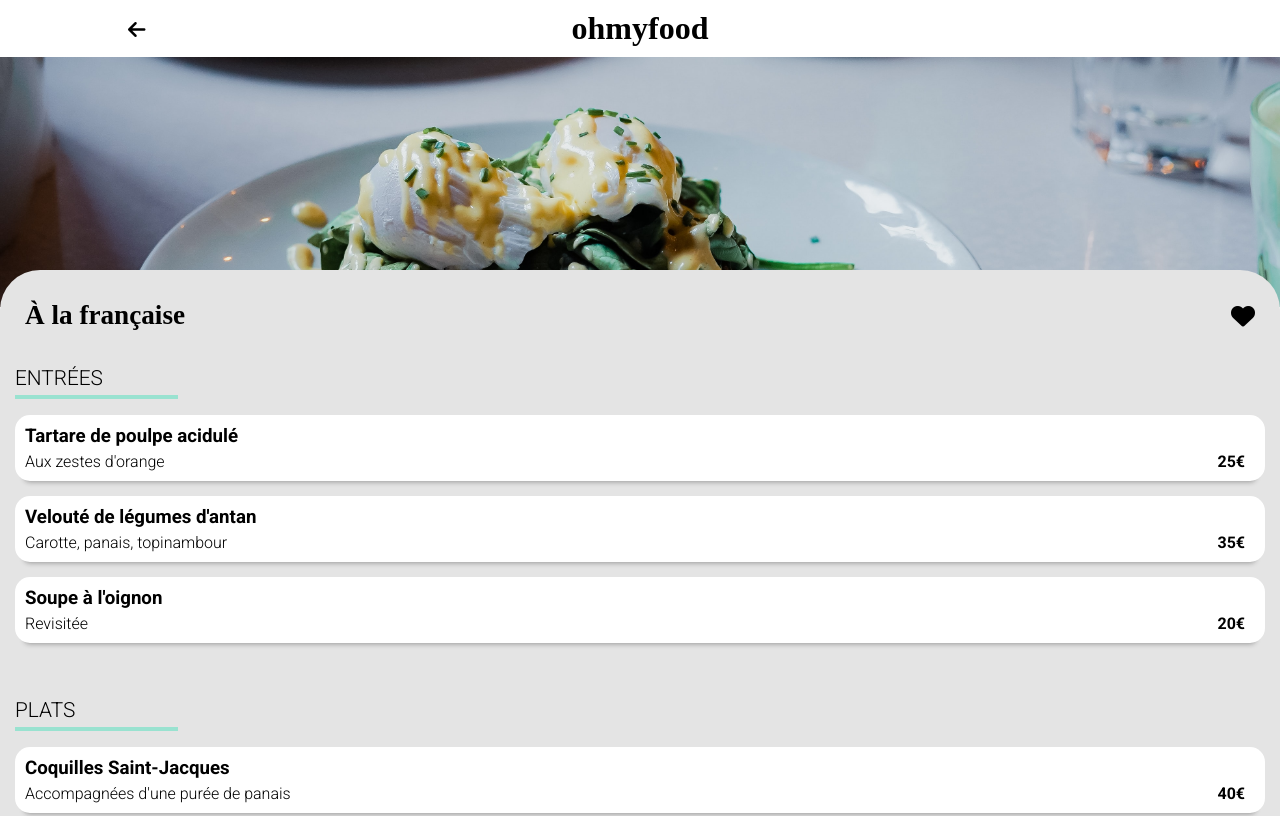
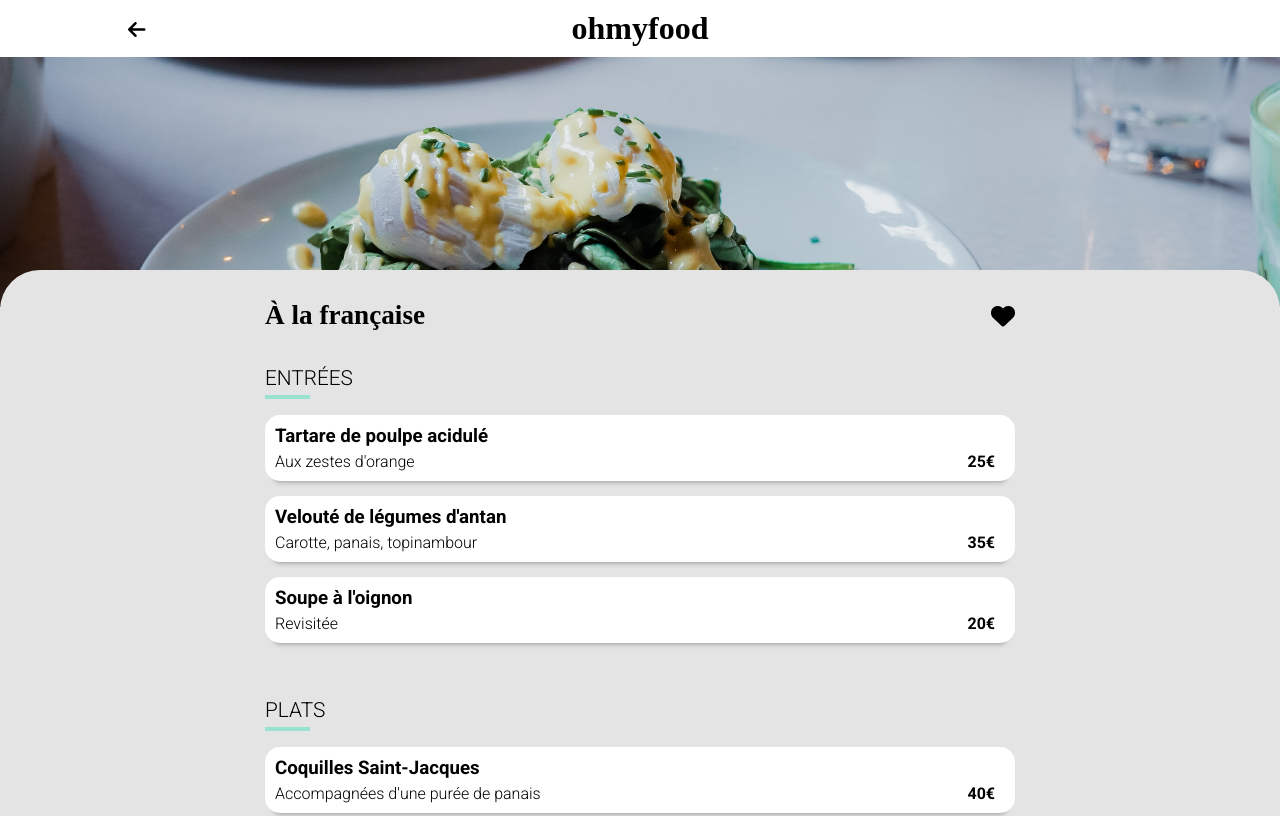
Before and after one commit to LukasBoisson/LukasBoisson_3_01012021, a website: page menu-a-la-francaise.html in a window 1280 px wide. Shown: the top 816 px of the page. Drawn offline with Linux system fonts and the light colour scheme; a web font is replaced by a local one.

Commit message:
responsive menu pages

```diff
--- a/menu-a-la-francaise.html
+++ b/menu-a-la-francaise.html
@@ -48,8 +48,10 @@
     <!-- Menu -->
     <main class="menu">
       <div class="menu-title">
-        <h1>À la française</h1>
-        <i class="fas fa-heart"></i>
+        <div class="menu-title-width">
+          <h1>À la française</h1>
+          <i class="fas fa-heart"></i>
+        </div>
       </div>
       <!-- Entrées -->
       <article class="category">
--- a/sass/base/_base.scss
+++ b/sass/base/_base.scss
@@ -4,10 +4,3 @@
   font-family: "roboto";
   text-decoration: none;
 }
-
-body {
-  @media (min-width: 1500px) {
-    max-width: 1500px;
-    margin: auto;
-  }
-}
--- a/sass/pages/_menus.scss
+++ b/sass/pages/_menus.scss
@@ -2,10 +2,6 @@
   background-color: $background-color;
   .menu-title {
     background-color: $background-color;
-    display: flex;
-    flex-direction: row;
-    align-items: center;
-    justify-content: space-between;
     width: 100%;
     padding-top: 30px;
     padding-left: 25px;
@@ -15,12 +11,24 @@
     top: 270px;
     border-top-left-radius: 40px;
     border-top-right-radius: 40px;
+    .menu-title-width {
+      display: flex;
+      flex-direction: row;
+      align-items: center;
+      justify-content: space-between;
+      @media (min-width: 768px) {
+        max-width: 750px;
+        margin-left: auto;
+        margin-right: auto;
+        text-align: center;
+      }
       h1 {
         font-family: "shrikhand";
         font-size: 1.7em;
       }
       .fa-heart {
         font-size: 1.5em;
+      }
     }
   }
 }
@@ -33,14 +41,18 @@
     margin: 15px;
     margin-bottom: 20px;
     position: relative;
+    @media (min-width: 768px) {
+      margin-left: auto;
+      margin-right: auto;
+      max-width: 750px;
+    }
     &:after {
       content: "";
       position: absolute;
       left: 0;
-      right: 5;
       top: 85%;
       margin: 10px auto;
-      width: 13%;
+      width: 45px;
       height: 4px;
       background: $color-tertiary;
     }
@@ -76,6 +88,12 @@
     padding: 10px;
     border-radius: 15px;
     box-shadow: $border-shadow;
+    @media (min-width: 768px) {
+      max-width: 750px;
+      margin-left: auto;
+      margin-right: auto;
+      align-items: center;
+    }
 
     /* animation plat qui défilent*/
     animation-name: animateIn;
```
Also changed, not shown: menu-la-note-enchantee.html (+4 -2 lines), menu-la-palette-du-gout.html (+4 -2 lines), menu-le-delice-des-sens.html (+4 -2 lines), public/css/style.css, 1 other file. Lines whose indentation alone changed are shown as unchanged.
